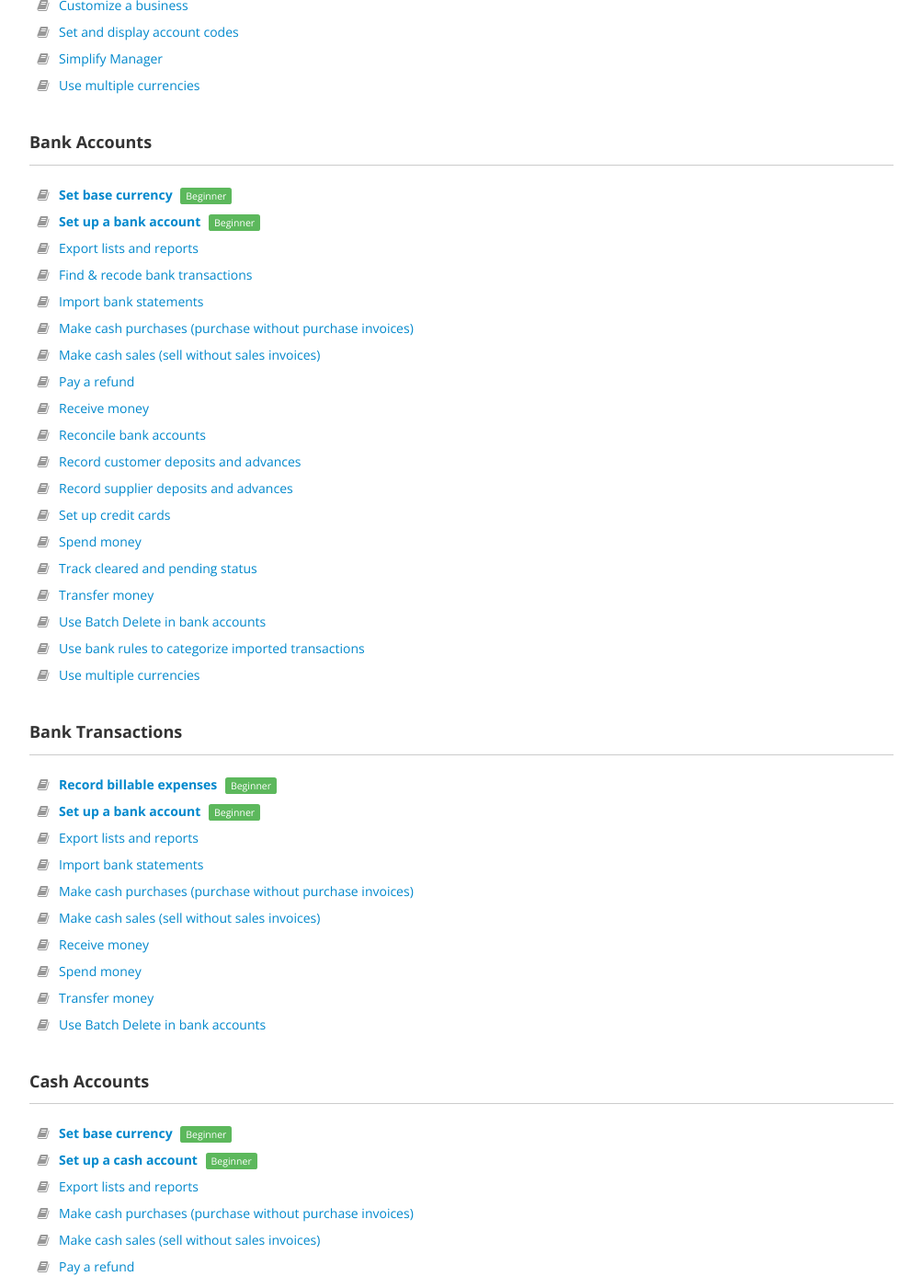
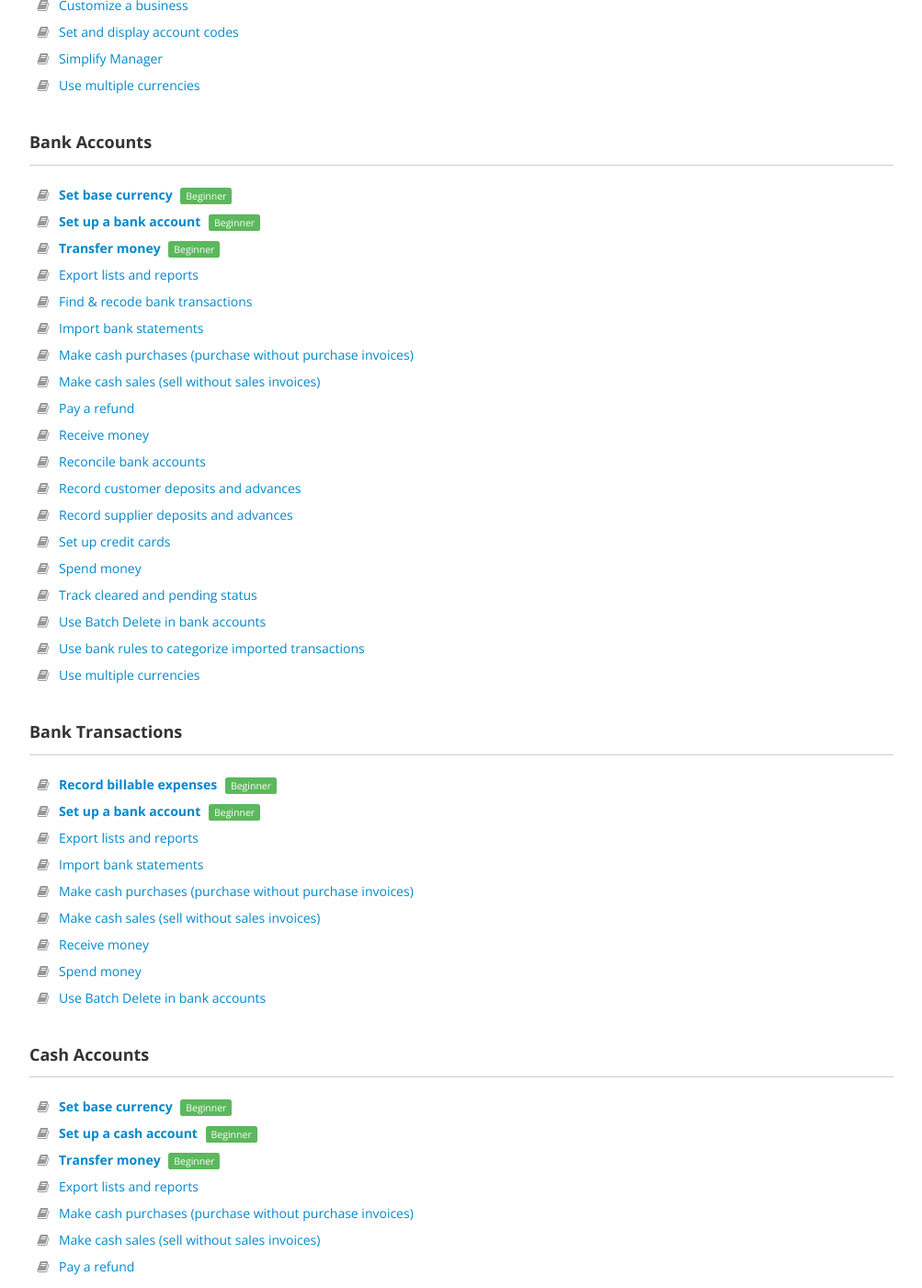
Before and after one commit to 3etechinns/www.manager.io, a Jekyll site: the page built from guides/index.html, in a window 1280 px wide and 1400 px high, scrolled down 1161 px. Shown: the whole window at 92% size, without its empty margins (138-1141 px from the left). Built offline with Jekyll 4.4.1, drawn with Linux system fonts in a browser that asks for light colours; nearby versions of some CDN libraries; comment, search, counter and statistics services are not loaded; some of the changed text lies outside the part shown.

Commit message:
Guide update

```diff
--- a/_guides/9650.html
+++ b/_guides/9650.html
@@ -1,7 +1,7 @@
 ---
 layout: guide
 title: Transfer money
-tags: cash-accounts bank-accounts bank-transactions inter-account-transfers inter-account-transfer-form inter-account-transfer-view
+tags: cash-accounts bank-accounts inter-account-transfers inter-account-transfer-form inter-account-transfer-view beginner
 ---
 {% raw %}
 <p>A <strong>transfer</strong> is the movement of money from one bank or cash account of a business entity to another. No funds enter or leave the business. A transfer is not possible unless the business has at least two bank or cash accounts. Examples of transfers include:</p>
```
